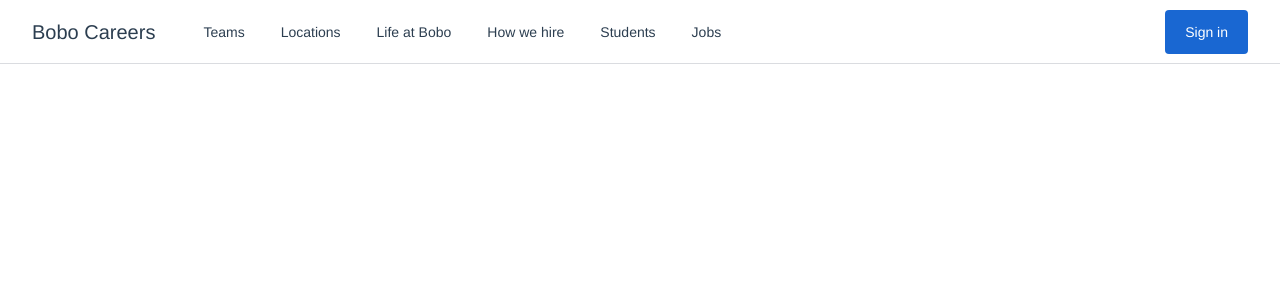
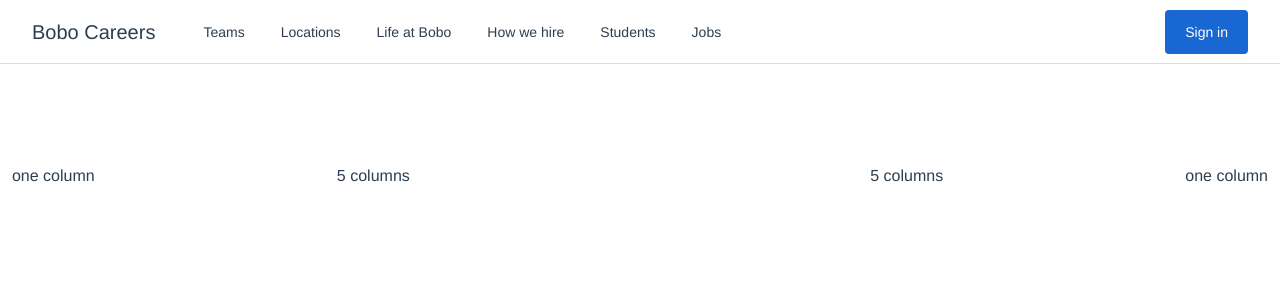
Before and after one commit to Ivana22/job-search, a Vue app: page / in a window 1280 px wide. Shown: the top 300 px of the page. Built offline with nearby package versions, Linux system fonts and the light colour scheme.

Commit message:
add hero component

```diff
--- a/src/App.vue
+++ b/src/App.vue
@@ -1,13 +1,16 @@
 <template>
   <MainNav></MainNav>
+  <Hero />
 </template>
 
 <script>
 import MainNav from "@/components/MainNav.vue";
+import Hero from "@/components/Hero.vue";
 export default {
   name: "App",
   components: {
     MainNav,
+    Hero,
   },
 };
 </script>
--- /dev/null
+++ b/src/components/Hero.vue
@@ -0,0 +1,18 @@
+<template>
+  <main>
+    <section class="flex flex-col h-screen pt-10 pb-20">
+      <div class="grid grid-cols-12">
+        <div class="col-start-1 col-span-1">one column</div>
+        <div class="col-start-2 col-span-5">5 columns</div>
+        <div class="col-start-7 col-span-5">5 columns</div>
+        <div class="col-start-12 col-span-1">one column</div>
+      </div>
+    </section>
+  </main>
+</template>
+
+<script>
+export default {
+  name: "Hero",
+};
+</script>
--- a/src/components/MainNav.vue
+++ b/src/components/MainNav.vue
@@ -1,5 +1,5 @@
 <template>
-  <header class="w-full text-sm">
+  <header :class="['w-full', 'text-sm', headerHeightClass]">
     <div class="fixed top-0 left-0 w-full h-16 bg-white">
       <div
         class="flex flex-nowrap h-full px-8 mx-auto border-b border-solid border-brand-gray-1"
@@ -64,6 +64,14 @@ export default {
       isLoggedIn: false,
     };
   },
+  computed: {
+    headerHeightClass() {
+      return {
+        "h-16": !this.isLoggedIn,
+        "h-32": this.isLoggedIn,
+      };
+    },
+  },
   methods: {
     loginUser() {
       this.isLoggedIn = true;
```
